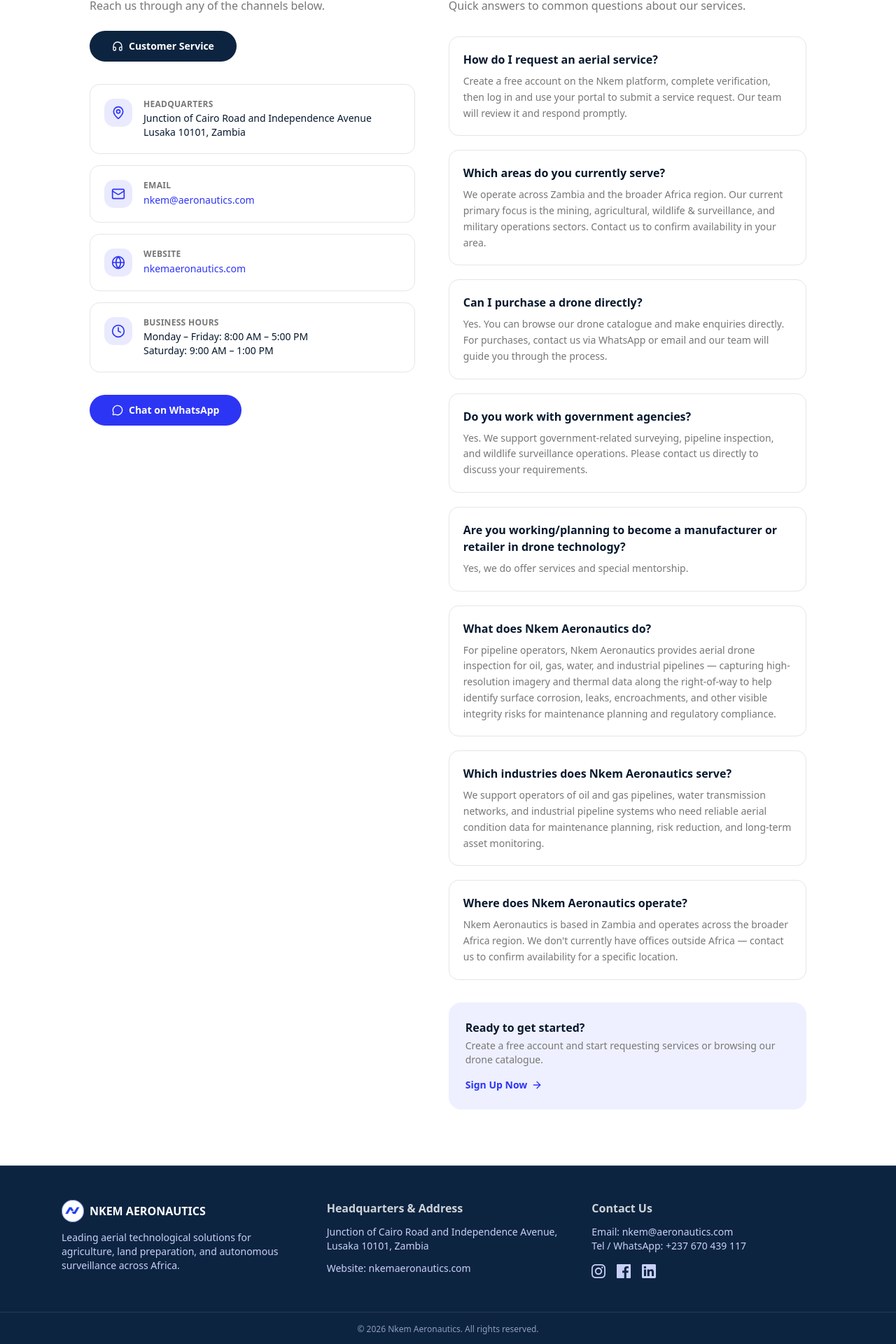
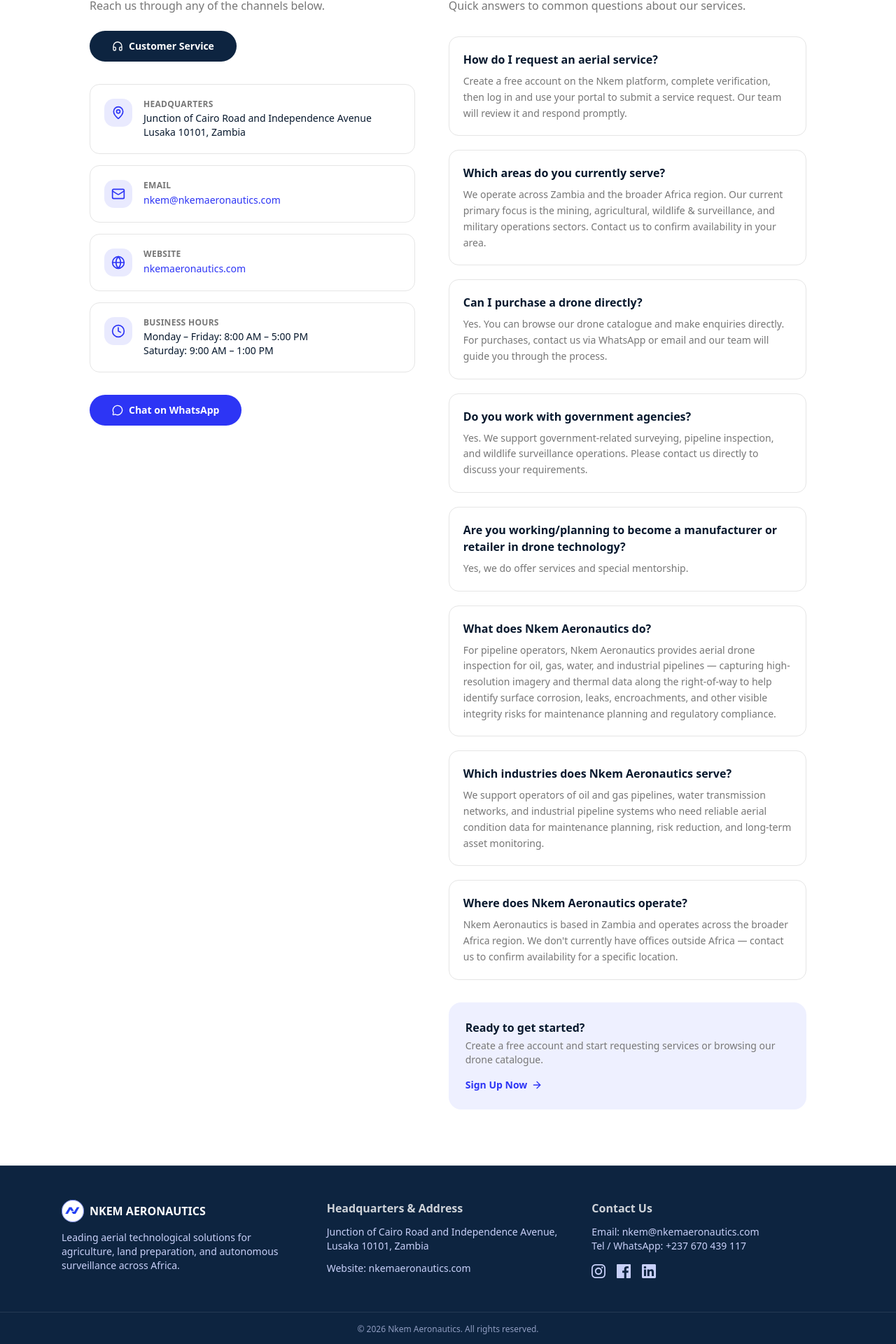
Before and after one commit to lawrica1/nkem-aeronautics, a Next.js app in the folder client/: page /contact in a window 1280 px wide. Shown: the part 1249-3169 px from the top of the page at 70% size. Built offline with nearby package versions, Linux system fonts and the light colour scheme; no server answers.

Commit message:
fix: correct company email across contact, customer-service, and footer
Replace placeholder nkem@aeronautics.com with the real address nkem@nkemaeronautics.com in all three public-facing locations.

```diff
--- a/client/src/app/(site)/contact/page.jsx
+++ b/client/src/app/(site)/contact/page.jsx
@@ -27,8 +27,8 @@ const CONTACT_DETAILS = [
   {
     icon: Mail,
     label: "Email",
-    value: "nkem@aeronautics.com",
-    href: "mailto:nkem@aeronautics.com",
+    value: "nkem@nkemaeronautics.com",
+    href: "mailto:nkem@nkemaeronautics.com",
   },
   {
     icon: Globe,
--- a/client/src/app/(site)/customer-service/page.jsx
+++ b/client/src/app/(site)/customer-service/page.jsx
@@ -7,7 +7,7 @@ export const metadata = {
 };
 
 const QUICK_CONTACTS = [
-  { icon: Mail, label: "Email", value: "nkem@aeronautics.com", href: "mailto:nkem@aeronautics.com" },
+  { icon: Mail, label: "Email", value: "nkem@nkemaeronautics.com", href: "mailto:nkem@nkemaeronautics.com" },
   { icon: Phone, label: "Telephone", value: "+237 670 439 117", href: "tel:+237670439117" },
 ];
 
--- a/client/src/components/Footer.jsx
+++ b/client/src/components/Footer.jsx
@@ -59,7 +59,7 @@ export function Footer() {
           </div>
           <div>
             <p className="font-semibold text-white/80">Contact Us</p>
-            <p className="mt-3 text-sm text-brand-footer-text">Email: nkem@aeronautics.com</p>
+            <p className="mt-3 text-sm text-brand-footer-text">Email: nkem@nkemaeronautics.com</p>
             <p className="text-sm text-brand-footer-text">Tel / WhatsApp: +237 670 439 117</p>
             <div className="mt-4 flex gap-4">
               {SOCIAL_LINKS.map(({ name, href, icon: Icon }) => (
```
